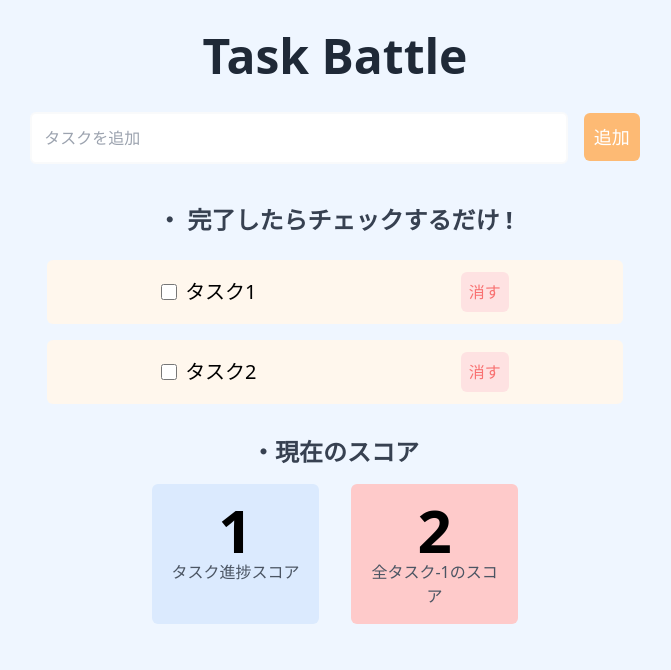
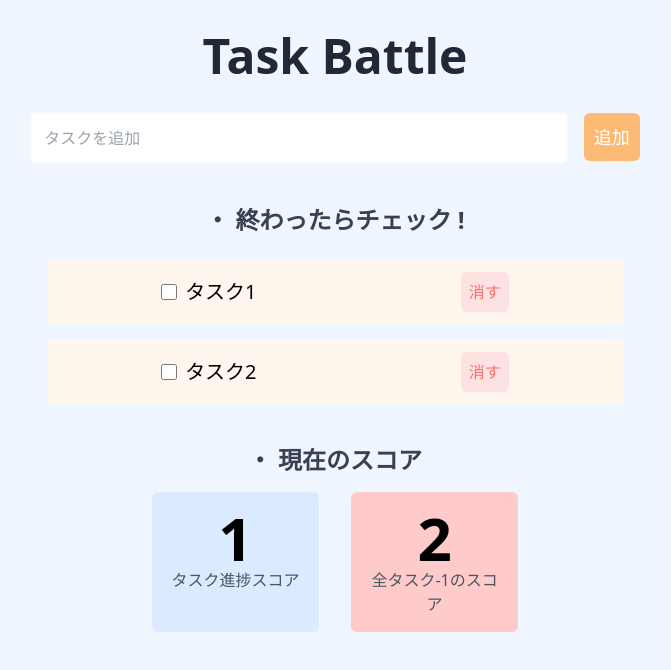
Before and after one commit to rintarotajima/Tastle, a React (Vite) app: page / in a window 1280 px wide. Shown: the top 670 px of the page, without its empty margins (305-976 px from the left). Built offline with nearby package versions, Linux system fonts and the light colour scheme.

Commit message:
[ add ] ScoreItem Component within ScoreBoard Component [ update ] Change Title in the TaskListView Component

```diff
--- a/src/TaskBattle.tsx
+++ b/src/TaskBattle.tsx
@@ -22,19 +22,6 @@ const InputTask = () => {
         <button className="text-lg text-white bg-orange-300 hover:bg-orange-500 rounded-md p-2.5">
           追加
         </button>
-      </section>
-    </>
-  );
-};
-
-const TaskListView = () => {
-  return (
-    <>
-      <section className="mb-8 max-w-xl w-full">
-        <h2 className="text-xl md:text-2xl text-center font-semibold text-gray-700 mb-6">
-          ・ 完了したらチェックするだけ !
-        </h2>
-        <TaskListRow />
       </section>
     </>
   );
@@ -71,22 +58,43 @@ const TaskListRow = () => {
   );
 };
 
+const TaskListView = () => {
+  return (
+    <>
+      <section className="mb-10 max-w-xl w-full">
+        <h2 className="text-xl md:text-2xl text-center font-semibold text-gray-700 mb-6">
+          ・ 終わったらチェック !
+        </h2>
+        <TaskListRow />
+      </section>
+    </>
+  );
+};
+
+const ScoreItem = () => {
+  return (
+    <>
+      <div className="bg-blue-100 p-4 rounded-md text-center w-full md:w-1/2 mb-2 md:mb-0">
+        <span className="text-5xl md:text-6xl font-bold">1</span>
+        <p className="text-gray-600">タスク進捗スコア</p>
+      </div>
+      <div className="bg-red-200 p-4 rounded-md text-center w-full md:w-1/2">
+        <span className="text-5xl md:text-6xl font-bold">2</span>
+        <p className="text-gray-600">全タスク-1のスコア</p>
+      </div>
+    </>
+  );
+};
+
 const ScoreBoard = () => {
   return (
     <>
       <section className="mb-8">
         <h2 className="text-xl md:text-2xl text-center font-semibold text-gray-700 mb-4">
-          ・現在のスコア
+          ・ 現在のスコア
         </h2>
         <div className="flex flex-col md:flex-row md:space-x-8">
-          <div className="bg-blue-100 p-4 rounded-md text-center w-full md:w-1/2 mb-2 md:mb-0">
-            <span className="text-5xl md:text-6xl font-bold">1</span>
-            <p className="text-gray-600">タスク進捗スコア</p>
-          </div>
-          <div className="bg-red-200 p-4 rounded-md text-center w-full md:w-1/2">
-            <span className="text-5xl md:text-6xl font-bold">2</span>
-            <p className="text-gray-600">全タスク-1のスコア</p>
-          </div>
+          <ScoreItem />
         </div>
       </section>
     </>
```
